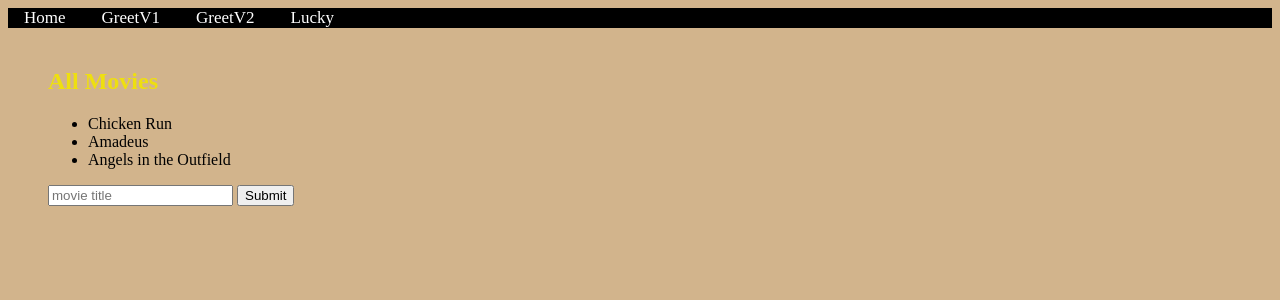
After one commit to CoderDill/Python, a Flask app: page /movies in a window 1280 px wide. The commit adds this page. Shown: the top 300 px of the page. Run offline with Flask 2, Linux system fonts and the light colour scheme.

Commit message:
survey progress

```diff
--- a/flask-intro-demo/flask-intro-demo/app.py
+++ b/flask-intro-demo/flask-intro-demo/app.py
@@ -1,14 +1,16 @@
 from logging import debug
-from flask import Flask, request, render_template
+from flask import Flask, request, render_template, redirect, flash
 from flask_debugtoolbar import DebugToolbarExtension
 from random import randint, choice, sample
 
 app = Flask(__name__)
 
 app.config["SECRET_KEY"] = 'coolbeans'
+app.config["DEBUG_TB_INTERCEPT_REDIRECTS"] = False
 debug = DebugToolbarExtension(app)
 
-COMPLIMENTS = ['cool', 'clever', 'Pythonic', 'awesome']
+COMPLIMENTS = ['cool', 'clever', 'Pythonic', 'awesome', 'sassy']
+MOVIES = {"Amadeus", "Chicken Run", "Angels in the Outfield"}
 
 
 @app.route('/spell/<word>')
@@ -21,6 +23,30 @@ def get_spell(word):
 def home_page():
     """Shows home page"""
     return render_template('home.html')
+
+
+@app.route('/old-home-page')
+def redirect_to_home():
+    """Sends user to new home page"""
+    flash("This page has moved!")
+    return redirect("/")
+
+
+@app.route('/movies')
+def show_all_movies():
+    return render_template("movies.html", movies=MOVIES)
+
+
+@app.route('/movies/new', methods=["POST"])
+def add_movie():
+    title = request.form['title']
+    if title in MOVIES:
+        flash("Movie Already Exists.", 'error')
+    else:
+        MOVIES.add(title)
+        flash("Created your movie", 'success')
+        flash("I love that movie!")
+    return redirect("/movies")
 
 
 @app.route('/form')
--- a/flask-intro-demo/flask-intro-demo/static/app.css
+++ b/flask-intro-demo/flask-intro-demo/static/app.css
@@ -26,3 +26,15 @@ body {
 .navbar a:hover {
   background-color: white;
 }
+
+.messages p {
+  background-color: green;
+}
+
+.messages .success {
+  background-color: yellow;
+}
+
+.messages .error {
+  border: 2px solid red;
+}
--- a/flask-intro-demo/flask-intro-demo/templates/base.html
+++ b/flask-intro-demo/flask-intro-demo/templates/base.html
@@ -14,8 +14,14 @@
       <a href="/form_2">GreetV2</a>
       <a href="/lucky">Lucky</a>
     </nav>
-    {% block content %} {% endblock %}
-    <main id="content">{% block main %} {% endblock %}</main>
+    <main id="content">
+      <section id="messages">
+        {% for category,msg in get_flashed_messages(with_categories=true)%}
+        <p class="{{category}}">{{msg}}</p>
+        {% endfor %} {% block content %} {% endblock %}
+      </section>
+      {% block main %} {% endblock %}
+    </main>
 
     <script src="/static/app.js"></script>
   </body>
--- /dev/null
+++ b/flask-intro-demo/flask-intro-demo/templates/movies.html
@@ -0,0 +1,16 @@
+{% extends 'base.html'%} {% block title %}Movies{%endblock%} {% block content%}
+
+<h1>All Movies</h1>
+
+<ul>
+  {% for movie in movies%}
+  <li>{{movie}}</li>
+  {% endfor %}
+</ul>
+
+<form action="/movies/new" method="POST">
+  <input type="text" placeholder="movie title" name="title" />
+  <button>Submit</button>
+</form>
+
+{% endblock %}
```
